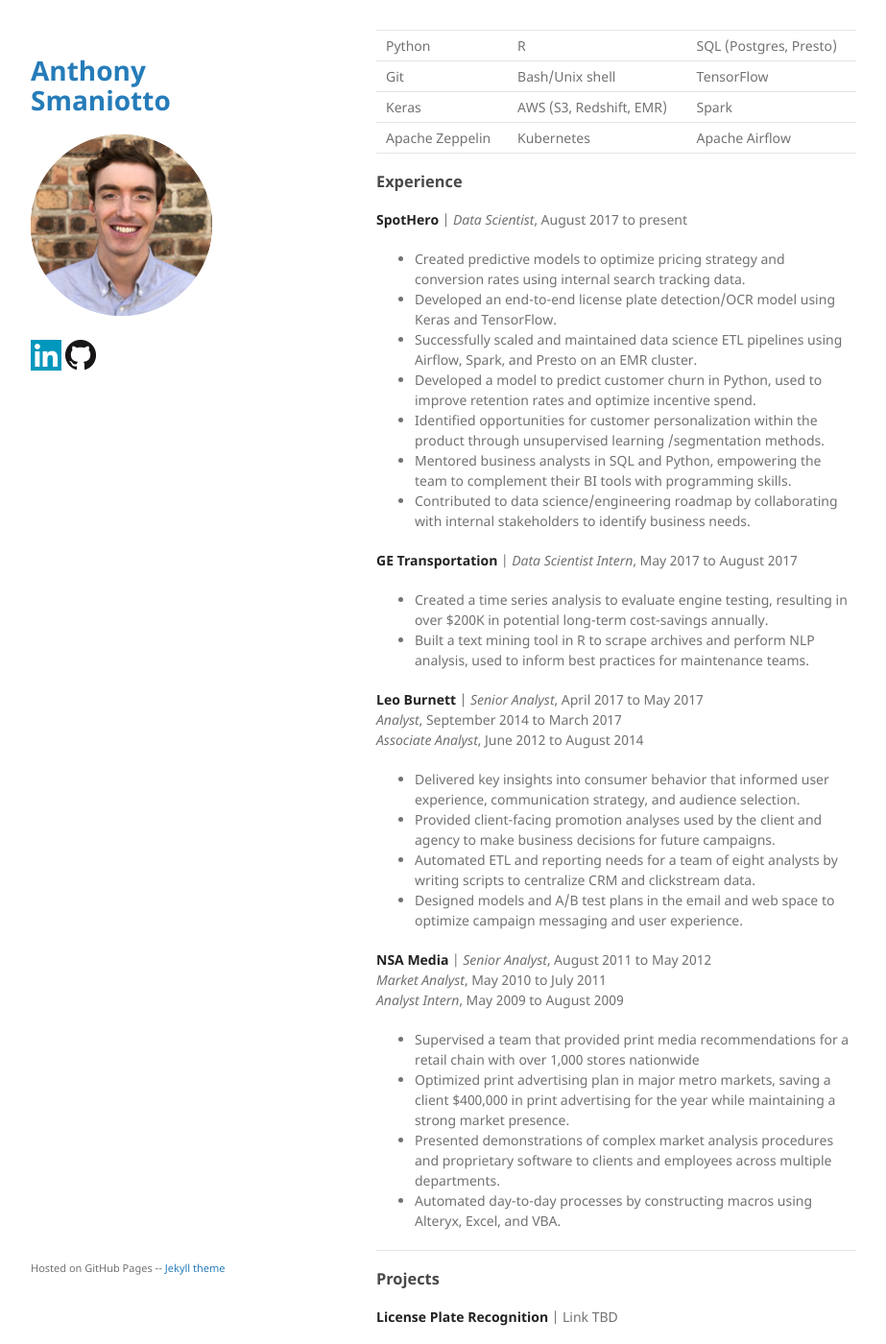
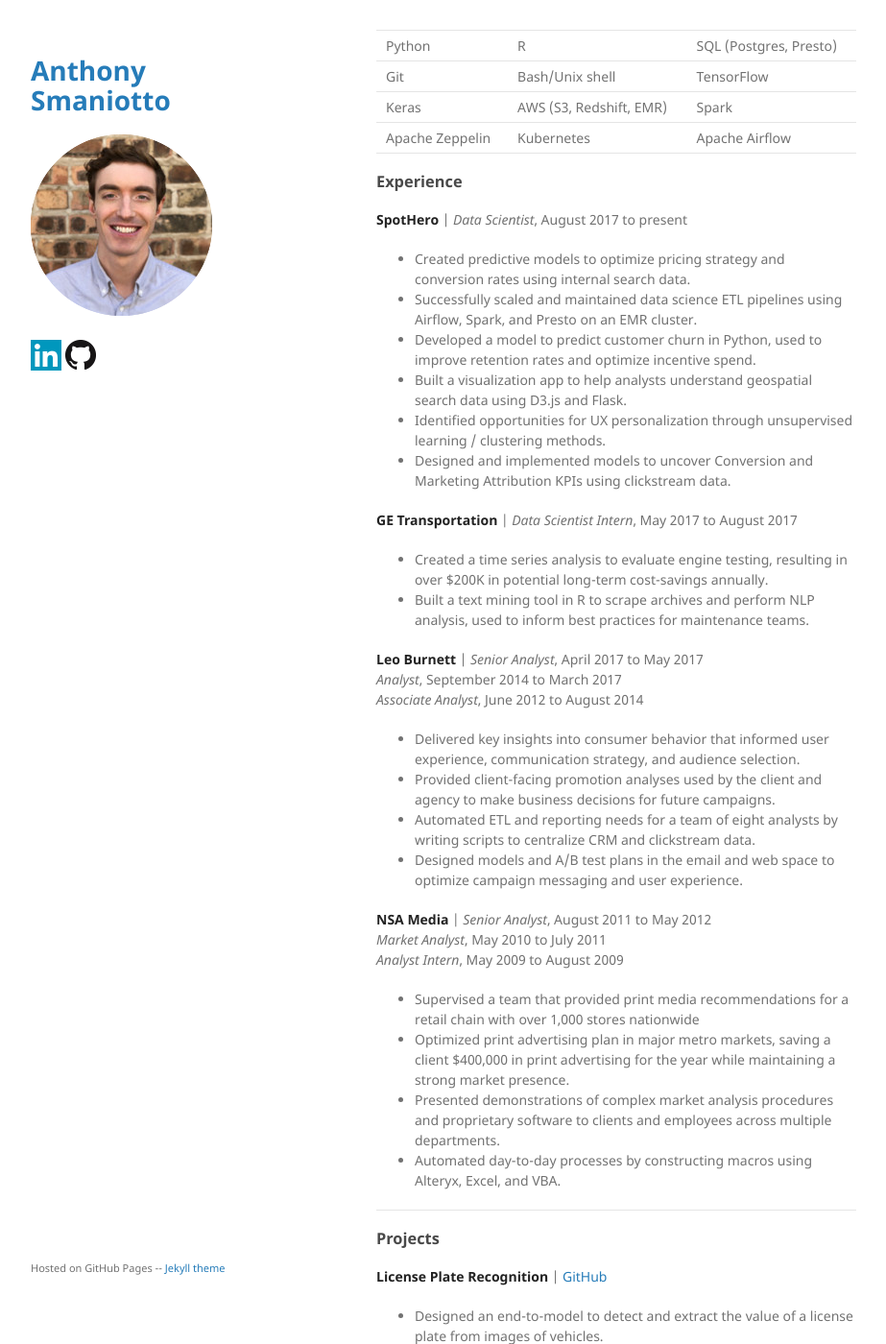
Before and after one commit to adsmaniotto/adsmaniotto.github.io, a Jekyll site: the page built from resume.md, in a window 1280 px wide and 1400 px high, scrolled down 252 px. Shown: the whole window at 96% size, without its empty margins (178-1101 px from the left). Built offline with Jekyll 4.4.1, drawn with Linux system fonts in a browser that asks for light colours; our own code applies the rules of GitHub Pages for plain Markdown files; some of the changed text lies outside the part shown.

Commit message:
Update resume

```diff
--- a/resume.md
+++ b/resume.md
@@ -21,13 +21,12 @@
 ### Experience
 
 __SpotHero__ | *Data Scientist*, August 2017 to present
-- Created predictive models to optimize pricing strategy and conversion rates using internal search tracking data.
-- Developed an end-to-end license plate detection/OCR model using Keras and TensorFlow.
+- Created predictive models to optimize pricing strategy and conversion rates using internal search data.
 - Successfully scaled and maintained data science ETL pipelines using Airflow, Spark, and Presto on an EMR cluster.
 - Developed a model to predict customer churn in Python, used to improve retention rates and optimize incentive spend.
-- Identified opportunities for customer personalization within the product through unsupervised learning /segmentation methods.
-- Mentored business analysts in SQL and Python, empowering the team to complement their BI tools with programming skills.
-- Contributed to data science/engineering roadmap by collaborating with internal stakeholders to identify business needs.
+- Built a visualization app to help analysts understand geospatial search data using D3.js and Flask.
+- Identified opportunities for UX personalization through unsupervised learning / clustering methods.
+- Designed and implemented models to uncover Conversion and Marketing Attribution KPIs using clickstream data.
 
 __GE Transportation__ | *Data Scientist Intern*, May 2017 to August 2017
 - Created a time series analysis to evaluate engine testing, resulting in over $200K in potential long-term cost-savings annually.
@@ -53,16 +52,17 @@
 
 ### Projects
 
-**License Plate Recognition** | Link TBD
+**License Plate Recognition** | [GitHub](https://github.com/adsmaniotto/license_plate_recognition)
 - Designed an end-to-model to detect and extract the value of a license plate from images of vehicles.
 - Two-step process included license plate region detection and OCR
-- Tools used: Keras (Python), OpenCV, Convolutional/Recurrent Neural Networks
+- Tools used: Keras, OpenCV, Convolutional/Recurrent Neural Networks, Google Colab (GPU)
 
-**Deep Reinforcement Learning in Pac-Man** |
-Link TBD
+**Deep Reinforcement Learning in Pac-Man** | Link TBD
+- Trained a Double-DQN Q-Learning agent to play Pac-Man in an Atari environment.
+- Compared and visualized explore-vs-exploit strategies
+- Tools used: Keras, OpenAI/Gym, Reinforcement Learning, Google Colab (GPU)
 
-**Trigger Word Detection** |
-Link TBD
+**YOLO v3 implementation in PyTorch** [GitHub](https://github.com/adsmaniotto/pytorch_yolov3)
 
 ------
 
```
Also changed, not shown: other parts of resume.md (+5 -2 lines).
